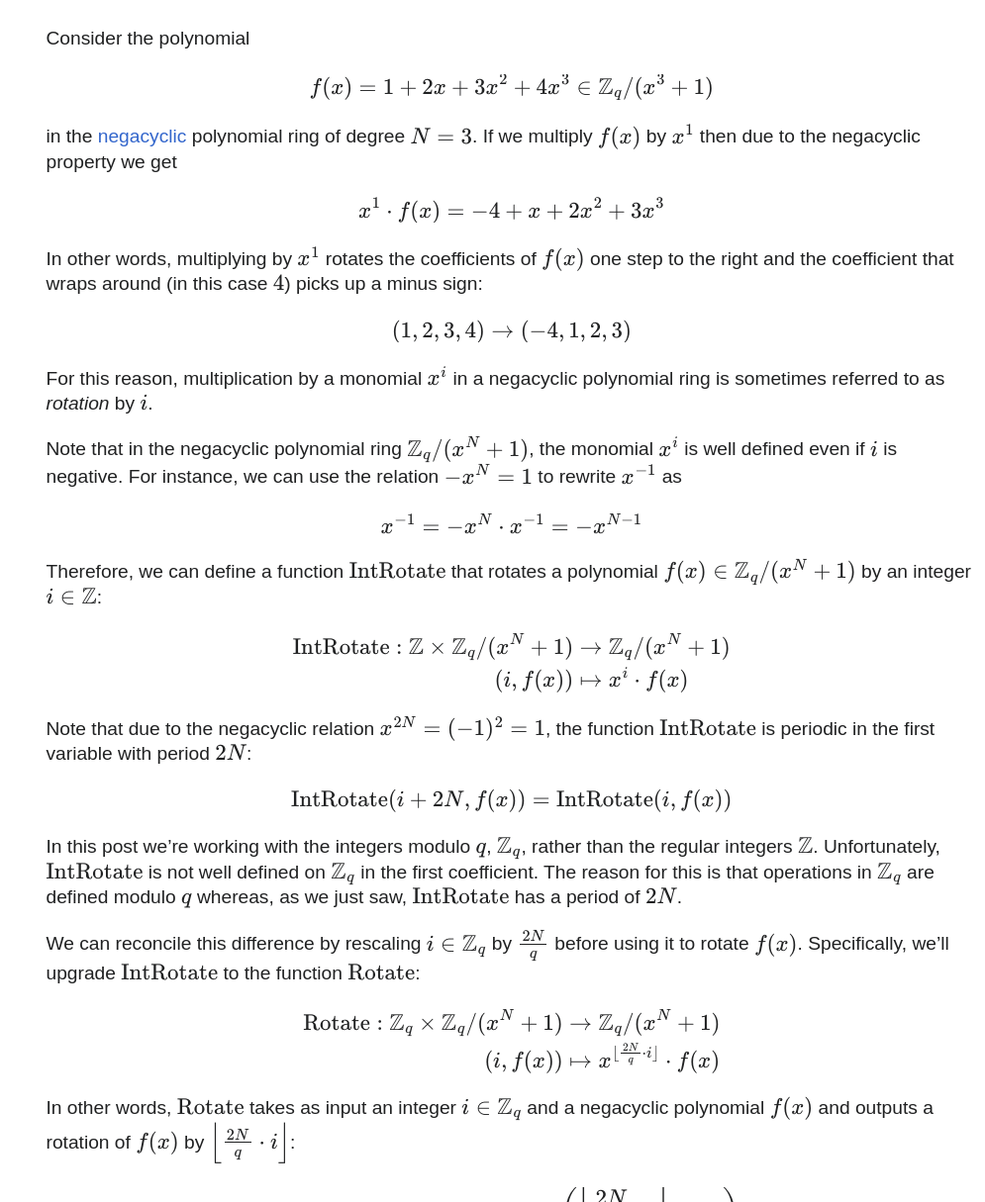
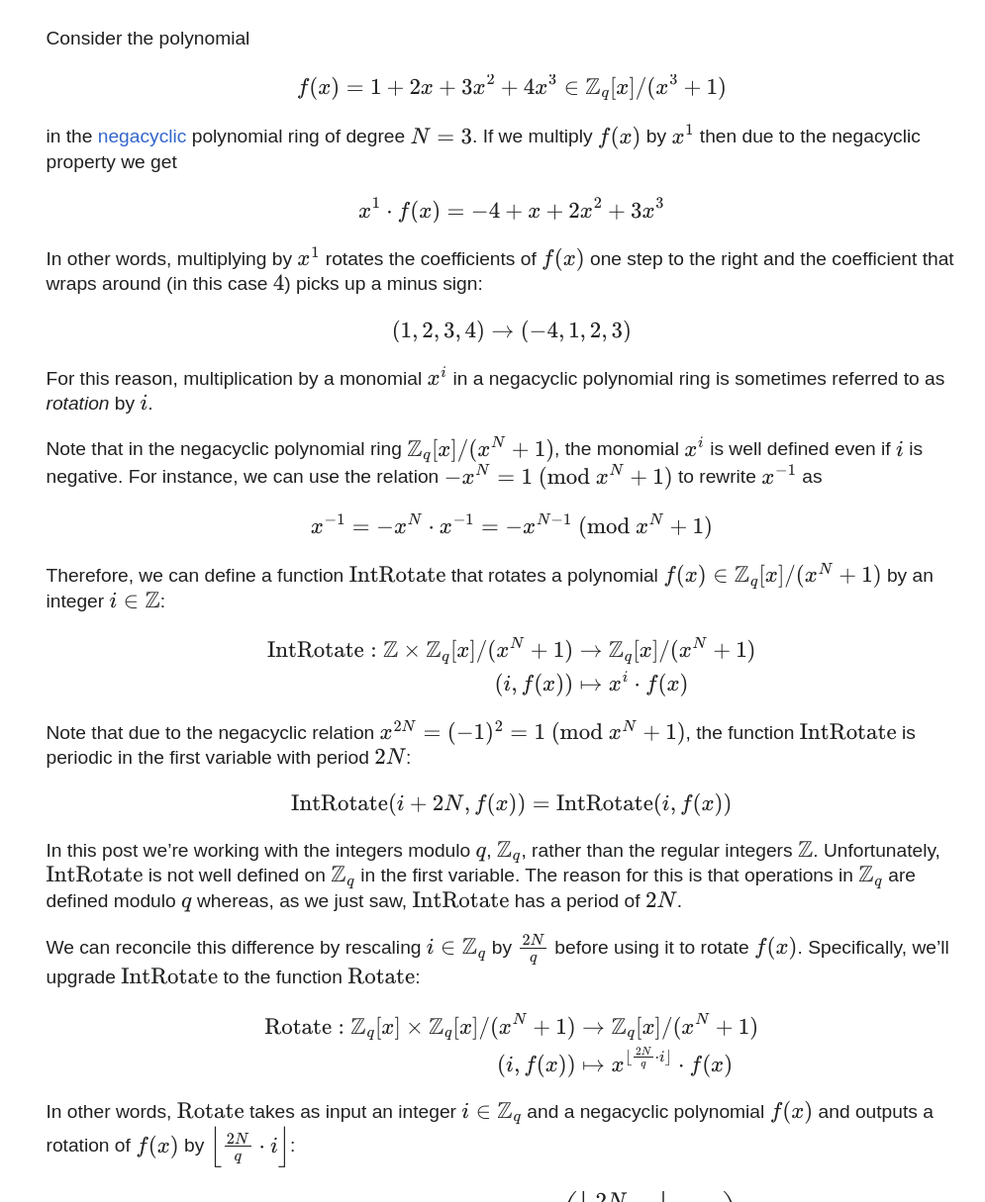
Before and after one commit to lowdanie/lowdanie.github.io, a Jekyll site: the page built from _posts/2024-01-03-fully-homomorphic-encryption.md, in a window 1280 px wide and 1400 px high, scrolled down 54416 px, cut to the strip 185-1400 px from the top of the window. Shown: the whole strip at 99% size, without its empty margins (285-1280 px from the left). Built offline with Jekyll 4.4.1, drawn with Linux system fonts in a browser that asks for light colours; comment, search, counter and statistics services are not loaded; some of the changed text lies outside the part shown.

Commit message:
tfhe: revision

```diff
--- a/_posts/2024-01-03-fully-homomorphic-encryption.md
+++ b/_posts/2024-01-03-fully-homomorphic-encryption.md
@@ -973,7 +973,7 @@ output ciphertext $\mathrm{CNAND}(L_0, L_1)$ should be bounded and independent
 of the noise of the inputs $L_0$ and $L_1$. This property will make it possible
 to compose an arbitrary number of homomorphic NAND gates without suffering from
 the noise explosion issue that we saw in section
-[Noise Analysis](#noise-analysis).
+[Noise Analysis](#lwe-noise-analysis).
 
 Here are the functions we'll use to encode booleans as LWE plaintexts and to
 decode plaintexts back to booleans. Note that we're using the `encode` and
@@ -1278,8 +1278,8 @@ As we saw in section
 $\mathrm{PMul}(2^{20}, L_0)$ is an encryption of $2^{20} \cdot 0 = 0$.
 Therefore, $L$ is an encryption of
 $\mathrm{Encode}(3) + 0 = \mathrm{Encode}(3)$. Furthermore, as we saw in section
-[Noise Analysis](#noise-analysis), we the expect noise distribution of $L$ to
-roughly have a standard deviation of $2^{20} \cdot 2^7 = 2^{27}$.
+[Noise Analysis](#lwe-noise-analysis), we the expect noise distribution of $L$
+to roughly have a standard deviation of $2^{20} \cdot 2^7 = 2^{27}$.
 
 The following program computes the ciphertexts $L$ and $\mathrm{Bootstrap}(L)$
 1000 times so that we can compare the distributions of the decryptions
@@ -2718,7 +2719,7 @@ that was started in the [Introduction](#introduction-2).
 Consider the polynomial
 
 $$
-f(x) = 1 + 2x + 3x^2 + 4x^3 \in \mathbb{Z}_q / (x^3+1)
+f(x) = 1 + 2x + 3x^2 + 4x^3 \in \mathbb{Z}_q[x] / (x^3+1)
 $$
 
 in the [negacyclic](#negacyclic-polynomials) polynomial ring of degree $N=3$. If
@@ -2739,27 +2740,28 @@ $$
 For this reason, multiplication by a monomial $x^i$ in a negacyclic polynomial
 ring is sometimes referred to as _rotation_ by $i$.
 
-Note that in the negacyclic polynomial ring $\mathbb{Z}_q / (x^N+1)$, the
+Note that in the negacyclic polynomial ring $\mathbb{Z}_q[x] / (x^N+1)$, the
 monomial $x^i$ is well defined even if $i$ is negative. For instance, we can use
-the relation $-x^N = 1$ to rewrite $x^{-1}$ as
-
-$$
-x^{-1} = -x^N \cdot x^{-1} = -x^{N-1}
+the relation $-x^N = 1\ (\text{mod}\ x^N+1)$ to rewrite $x^{-1}$ as
+
+$$
+x^{-1} = -x^N \cdot x^{-1} = -x^{N-1}\ (\text{mod}\ x^N+1)
 $$
 
 Therefore, we can define a function $\mathrm{IntRotate}$ that rotates a
-polynomial $f(x)\in\mathbb{Z}_q / (x^N+1)$ by an integer $i\in\mathbb{Z}$:
+polynomial $f(x)\in\mathbb{Z}_q[x] / (x^N+1)$ by an integer $i\in\mathbb{Z}$:
 
 $$
 \begin{align*}
-\mathrm{IntRotate}: \mathbb{Z} \times \mathbb{Z}_q/(x^N+1)
-&\rightarrow \mathbb{Z}_q / (x^N+1) \\
+\mathrm{IntRotate}: \mathbb{Z} \times \mathbb{Z}_q[x]/(x^N+1)
+&\rightarrow \mathbb{Z}_q[x] / (x^N+1) \\
 (i, f(x)) &\mapsto x^i \cdot f(x)
 \end{align*}
 $$
 
-Note that due to the negacyclic relation $x^{2N} = (-1)^2 = 1$, the function
-$\mathrm{IntRotate}$ is periodic in the first variable with period $2N$:
+Note that due to the negacyclic relation
+$x^{2N} = (-1)^2 = 1\ (\text{mod}\ x^N+1)$, the function $\mathrm{IntRotate}$ is
+periodic in the first variable with period $2N$:
 
 $$
 \mathrm{IntRotate}(i + 2N, f(x)) = \mathrm{IntRotate}(i, f(x))
@@ -2767,8 +2769,8 @@ $$
 
 In this post we're working with the integers modulo $q$, $\mathbb{Z}\_q$, rather
 than the regular integers $\mathbb{Z}$. Unfortunately, $\mathrm{IntRotate}$ is
-not well defined on $\mathbb{Z}_q$ in the first coefficient. The reason for this
-is that operations in $\mathbb{Z}_q$ are defined modulo $q$ whereas, as we just
+not well defined on $\mathbb{Z}_q$ in the first variable. The reason for this is
+that operations in $\mathbb{Z}_q$ are defined modulo $q$ whereas, as we just
 saw, $\mathrm{IntRotate}$ has a period of $2N$.
 
 We can reconcile this difference by rescaling $i\in\mathbb{Z}_q$ by
@@ -2777,8 +2779,8 @@ $\mathrm{IntRotate}$ to the function $\mathrm{Rotate}$:
 
 $$
 \begin{align*}
-\mathrm{Rotate}: \mathbb{Z}_q \times \mathbb{Z}_q / (x^N+1)
-&\rightarrow \mathbb{Z}_q / (x^N+1) \\
+\mathrm{Rotate}: \mathbb{Z}_q[x] \times \mathbb{Z}_q[x] / (x^N+1)
+&\rightarrow \mathbb{Z}_q[x] / (x^N+1) \\
 (i, f(x)) &\mapsto x^{\lfloor\frac{2N}{q} \cdot i \rfloor} \cdot f(x)
 \end{align*}
 $$
@@ -2954,7 +2956,7 @@ Putting this all together, our new inductive equation is:
 
 $$
 \begin{equation}\label{eq:ind-blind-rotation}
-G_i := \mathrm{CMux}(t_i, G_{i-1}(x), \mathrm{PMul}(x^{a'_i}, G_{i-1}))
+G_i := \mathrm{CMux}(t_i, G_{i-1}, \mathrm{PMul}(x^{a'_i}, G_{i-1}))
 \end{equation}
 $$
 
@@ -3100,13 +3102,13 @@ f.coeff[: N // 2] = -1
 f_plaintext = rlwe.rlwe_encode(f, config.RLWE_CONFIG)
 f_ciphertext = rlwe.rlwe_encrypt(f_plaintext, rlwe_key)
 
-# i = 3/8 * q. This means that we will rotate by 3/4 * N.
+# i = 3/8 * q. This means that we will rotate by (2N/q)*i = 3/4 * N.
 # Encode i as an LWE plaintext and encrypt it with the key.
 index_plaintext = lwe.lwe_encode(3)
 index_ciphertext = lwe.lwe_encrypt(index_plaintext, lwe_key)
 
-# Use blind_rotate to rotate the f(x) by i, using only the ciphertexts
-# index_ciphertext and f_ciphertext. The output is an encryption of the result.
+# Use blind_rotate to rotate f(x) by i, using only the ciphertexts
+# index_ciphertext and f_ciphertext.
 rotated_ciphertext = bootstrap.blind_rotate(
     index_ciphertext, f_ciphertext, bootstrap_key
 )
@@ -3396,7 +3398,7 @@ $\mathrm{Bootstrap}$.
 
 ## Building The Step Function From Polynomial Rotations
 
-Consider the polynomial $t(x) \in \mathbb{Z}_q / (x^N+1)$ whose first $N/2$
+Consider the polynomial $t(x) \in \mathbb{Z}_q[x] / (x^N+1)$ whose first $N/2$
 coefficients are $-1$ and the last $N/2$ coefficients are $1$:
 
 \\[ t(x) = -1 - x - \dots - x^{N/2 - 1} + x^{N/2} + \dots + x^{N-1} \\]
@@ -3409,7 +3411,7 @@ start with $i=1$:
 x^{N/2+1} + \dots + x^{N-1} \\]
 
 All of the coefficients get shifted one place to the right, and the last
-coefficient $t_{N-1} = 1$ circles back to the beginning and, due to the
+coefficient, $t_{N-1} = 1$, circles back to the beginning and, due to the
 negacyclic property, picks up a minus sign to become $-1$. In summary, the
 number of negative coefficients has grown by one from $N/2$ to $N/2+1$ and the
 number of positive coefficients has decreased by one.
@@ -3465,7 +3467,7 @@ Plugging this into equation \ref{eq:coeff-int-rotate} gives us:
 
 $$
 \begin{equation}\label{eq:coeff-rotate}
-\mathrm{Coeff}(, \mathrm{Rotate}(i,t(x))) = \begin{cases}
+\mathrm{Coeff}(0, \mathrm{Rotate}(i,t(x))) = \begin{cases}
 -1 & \text{if}\ -q/4 < i \leq q/4 \\ 1 & \text{else}
 \end{cases}
 \end{equation}
@@ -3480,7 +3482,7 @@ $$
 $$
 
 Indeed, we can obtain the step function by translating and scaling
-$\mathrm{Coeff}(0, \mathrm{Rotate}(i, f(x)))$. The following equality follows
+$\mathrm{Coeff}(0, \mathrm{Rotate}(i, t(x)))$. The following equality follows
 directly from equation \ref{eq:coeff-rotate}:
 
 $$
```
Also changed, not shown: other parts of _posts/2024-01-03-fully-homomorphic-encryption.md (+28 -28 lines).
